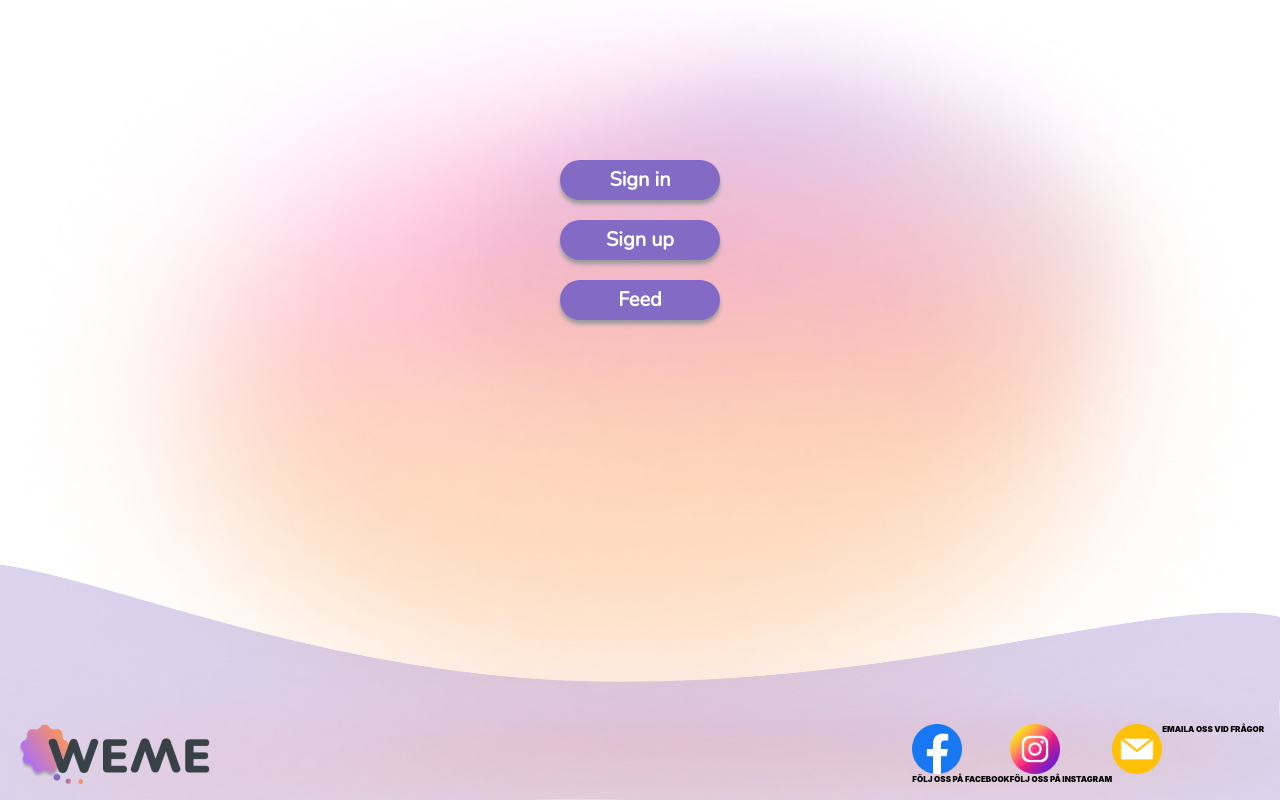
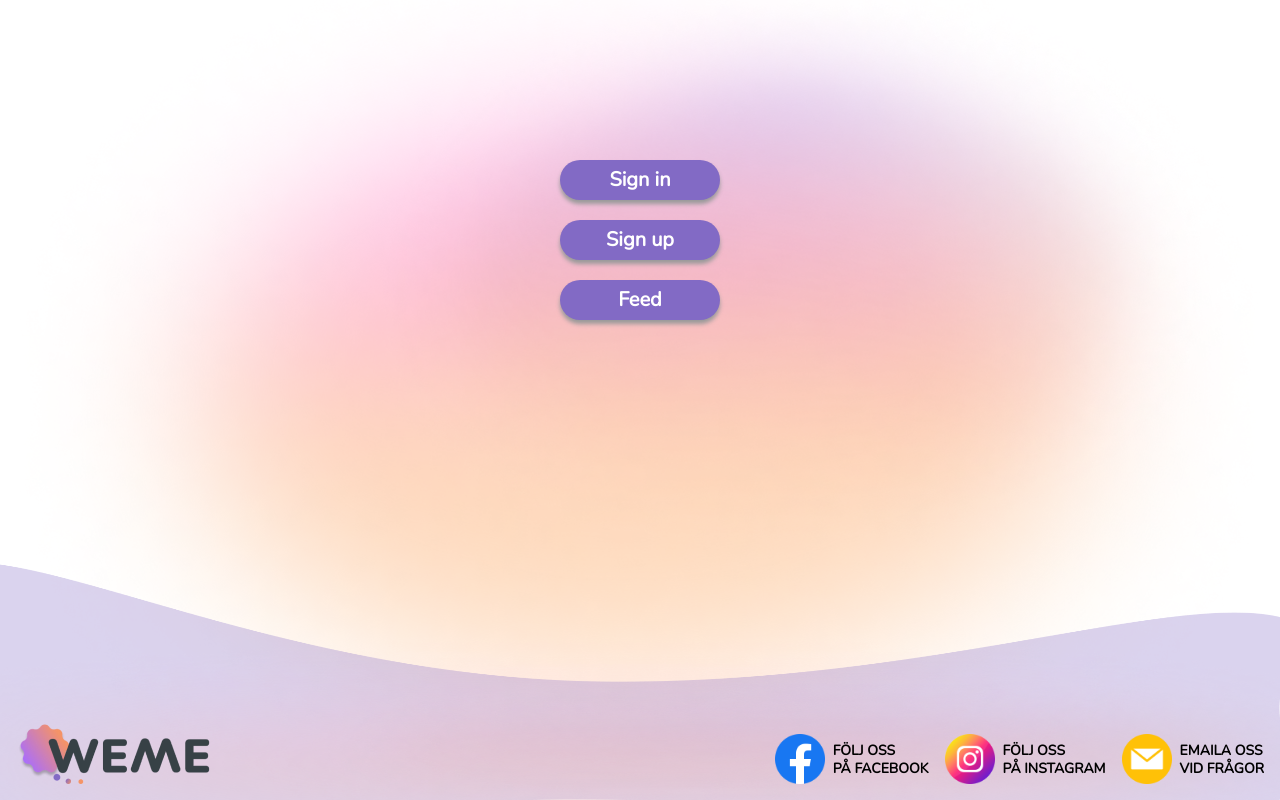
Before and after one commit to ninaodelius/Fem, a Next.js app: page / in a window 1280 px wide. Built offline with nearby package versions, Linux system fonts and the light colour scheme.

Commit message:
footer text

```diff
--- a/components/footer.jsx
+++ b/components/footer.jsx
@@ -4,36 +4,38 @@ import styles from '../styles/components/footer.module.css'
 export default function Footer(){
     return(
         <div className={styles.footerSection}>
+
         <div className={styles.wemeLogo}>
         <img src={'/images/wemelogo.png'}/></div>
 
         <div className={styles.socialFooter}>
+
             <a href={'https://www.facebook.com'}>
             <div className={styles.facebookLogo}>
             <img src={'/images/facebook.png'}/>
+            </div>
             <div className={styles.socialMediaText}>
-          <span> FÖLJ OSS PÅ FACEBOOK </span>
+           FÖLJ OSS<br></br>PÅ FACEBOOK
             </div>
-            </div>
-</a>
+            </a>
 
             <a href={'https://www.instagram.com'}>
             <div className={styles.instagramLogo}>
             <img src={'/images/instagram.png'}/>
             </div>
             <div className={styles.socialMediaText}>
-          <span> FÖLJ OSS PÅ INSTAGRAM </span>
+          FÖLJ OSS<br></br>PÅ INSTAGRAM
             </div>
             </a>
 
             <div className={styles.emailLogo}>
             <img src={'/images/email.png'}></img>
             </div>
-
             <div className={styles.socialMediaText}>
-          <span>EMAILA OSS VID FRÅGOR </span>
+          EMAILA OSS<br></br>VID FRÅGOR
             </div>
             </div>
+
         </div>
     )
 }
--- a/styles/components/footer.module.css
+++ b/styles/components/footer.module.css
@@ -12,12 +12,6 @@
     justify-content: space-between;
   }
 
-  .footerSection p{
-    margin-left: 2px;
-    font-size: 10px;
-    float: right;
-  }
-
 .wemeLogo{
   display: flex;
   padding: 1rem;
@@ -29,8 +23,14 @@
     justify-content: space-evenly;
     font-size: 1vh;
     padding: 1rem;
-    flex-wrap: nowrap;
     align-content: space-around;
+    align-items: flex-start;
+  }
+
+  .socialFooter a{
+    display: flex;
+    align-items: flex-start;
+    margin-right: 1rem;
   }
 
   .facebookLogo img{
@@ -49,7 +49,14 @@
   }
 
   .socialMediaText{
+    display: flex;
     text-transform: uppercase;
+    font-family: 'Nunito';
+    font-style: normal;
     font-weight: 900;
+    font-size: 14px;
+    line-height: 18px;
     line-break: auto;
+    margin-left: 0.5rem;
+    margin-top: 0.5rem;
   }
```
